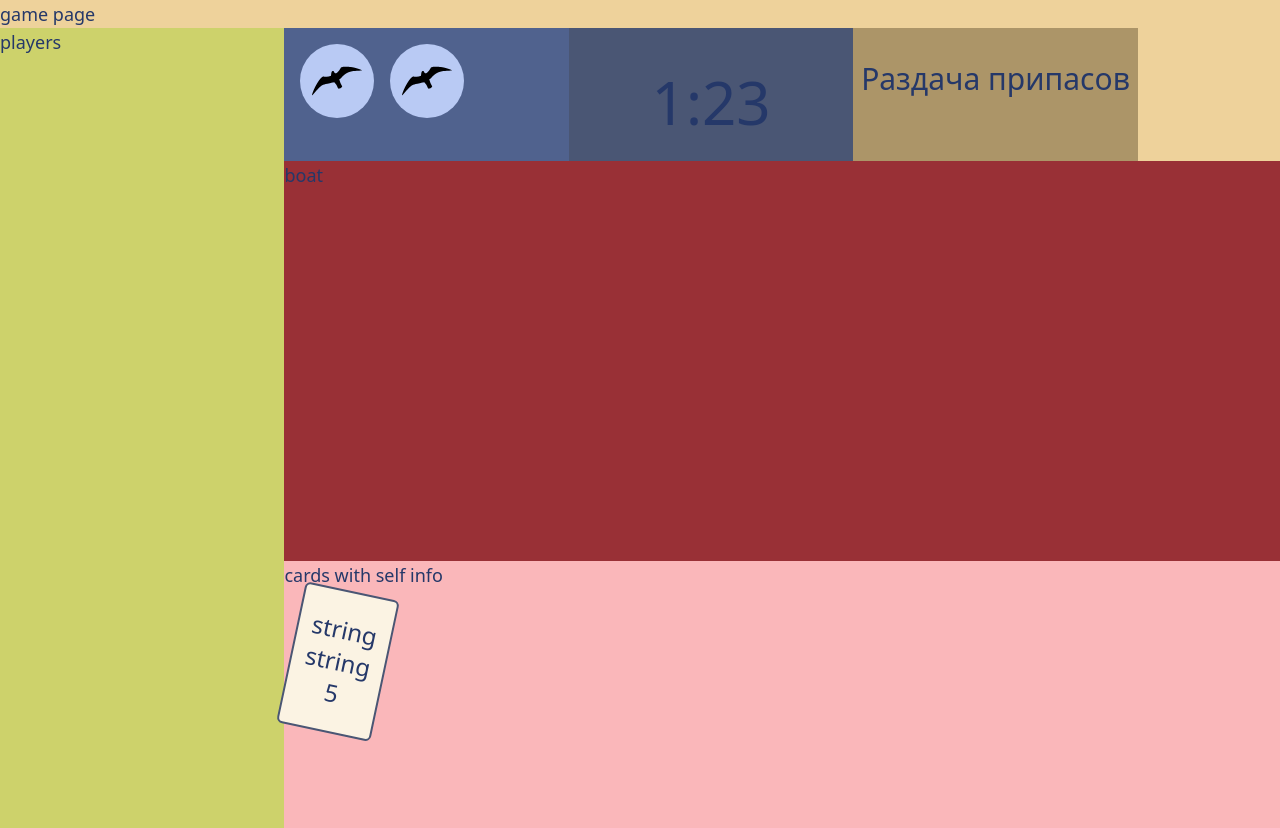
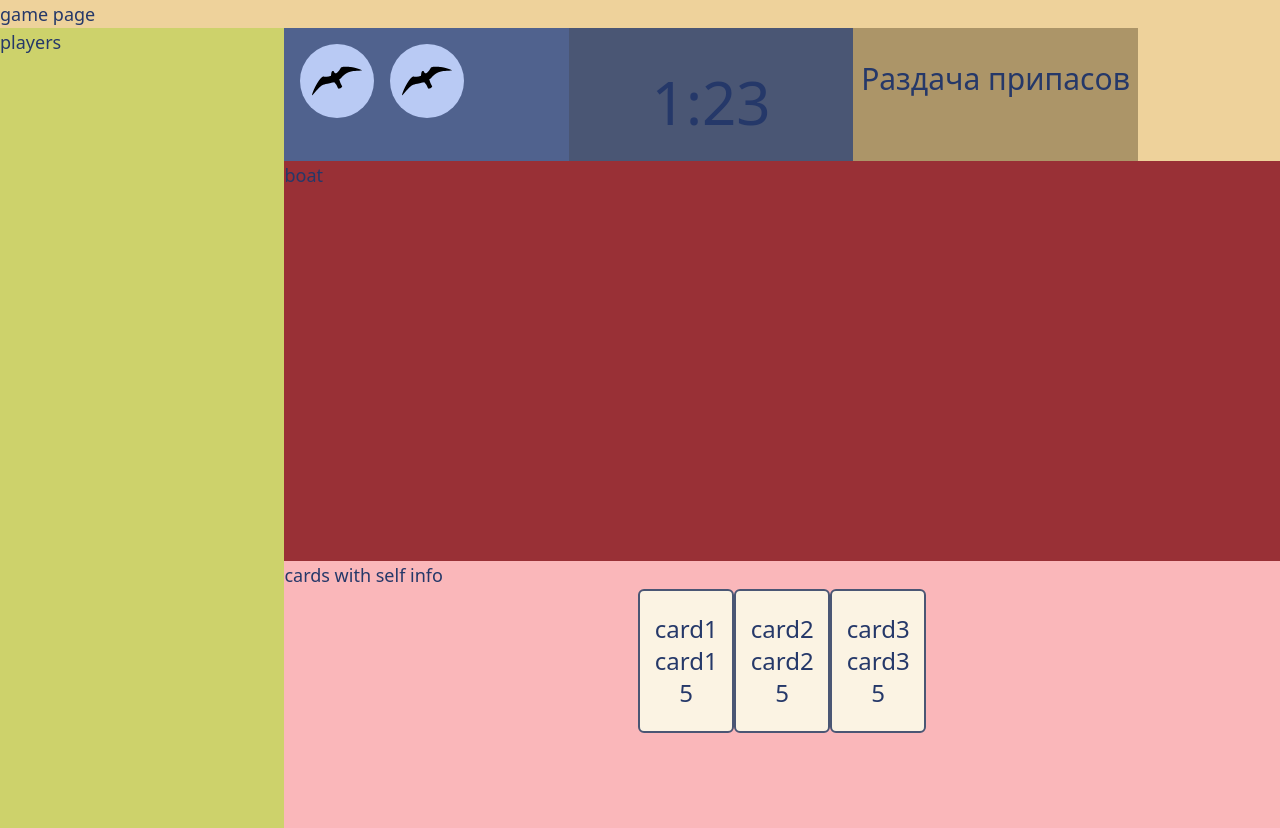
Before and after one commit to LifeBoat-TableGame/API, a Vue app in the folder client/: page /game in a window 1280 px wide. Built offline with nearby package versions, Linux system fonts and the light colour scheme; no server answers.

Commit message:
added hand component

```diff
--- a/client/src/assets/styles/main.css
+++ b/client/src/assets/styles/main.css
@@ -10,6 +10,15 @@
     }
 }
 @layer components {
+    .noselect {
+        -webkit-touch-callout: none; /* iOS Safari */
+          -webkit-user-select: none; /* Safari */
+           -khtml-user-select: none; /* Konqueror HTML */
+             -moz-user-select: none; /* Old versions of Firefox */
+              -ms-user-select: none; /* Internet Explorer/Edge */
+                  user-select: none; /* Non-prefixed version, currently
+                                        supported by Chrome, Edge, Opera and Firefox */
+    }
     .btn {
         @apply bg-light-light-blue m-1 mt-3 rounded-md p-1 text-lg
     }
--- a/client/src/components/Card.vue
+++ b/client/src/components/Card.vue
@@ -1,6 +1,6 @@
 
 <template>
-  <div class="card vertical-container box" @click="useCard">
+  <div class="card vertical-container box noselect" @click="useCard">
     <div>{{ supply.name }}
     </div>
     <div>{{ supply.description }}
@@ -24,13 +24,11 @@ const props = defineProps<{
 }>();
 const emit = defineEmits(['card:clicked'])
 
-
-//const isAdmin = computed(() => roomStore.rooms.find(x => x.id == mainStore.activeRoomId)?.adminId == mainStore.selfId)
-
 const useCard = () => {
   emit('card:clicked');
 }
 </script>
+
 <style scoped>
 .card {
     @apply bg-light-bg
@@ -39,7 +37,7 @@ const useCard = () => {
     border-2 border-dark-blue
     hover:border-deep-blue
     w-24 h-36
-    hover:w-32 hover:h-48
+    hover:scale-150
     origin-[50%_70%] hover:rotate-0
 }
 </style>
--- /dev/null
+++ b/client/src/components/Hand.vue
@@ -0,0 +1,29 @@
+
+<template>
+  <div class="horisontal-container hand">
+    <Card v-for="supply of supplies" :key="supply.name" :supply=supply />
+  </div>
+</template>
+
+
+<script lang="ts" setup>
+import { useMainStore } from '../stores/main';
+import { useRoomStore } from '../stores/rooms';
+import { Supply } from '../interfaces/game';
+import Card from './Card.vue';
+const title = 'ActiveRoomMenu';
+const mainStore = useMainStore();
+const roomStore = useRoomStore();
+
+const props = defineProps<{
+  supplies: Supply[];
+}>();
+const emit = defineEmits(['card:clicked'])
+
+
+</script>
+<style scoped>
+.hand {
+  @apply flex
+}
+</style>
--- a/client/views/GamePage.vue
+++ b/client/views/GamePage.vue
@@ -14,7 +14,8 @@
         </p>
       </div>
       <div class="self-field bg-light-red">cards with self info
-        <Card v-bind:supply=supply class="rotate-12"></Card>
+        <Hand :supplies="supplies">
+        </Hand>
       </div>
       <div class="boat-field bg-deep-red"> boat</div>
     </div>
@@ -25,18 +26,34 @@ import { useMainStore } from '../src/stores/main';
 import router from '../src/router';
 import Timer from '../src/components/Timer.vue';
 import SeagullsBoard from '../src/components/SeagullsBoard.vue';
+import Hand from '../src/components/Hand.vue'
 import { ref } from 'vue';
-import Card from '../src/components/Card.vue';
 import { Supply } from '../src/interfaces/game';
 
 
-const supply = {
-    name: 'string',
+const supplies = [
+  {
+    name: 'card1',
     strength: 5,
     bonus: null,
-    description: 'string',
+    description: 'card1',
     amount: 1,
-} as Supply;
+  },
+  {
+    name: 'card2',
+    strength: 5,
+    bonus: null,
+    description: 'card2',
+    amount: 1,
+  },
+  {
+    name: 'card3',
+    strength: 5,
+    bonus: null,
+    description: 'card3',
+    amount: 1,
+  },
+] as Supply[];
 const name = 'GameTemp';
 
 const components = {
```
